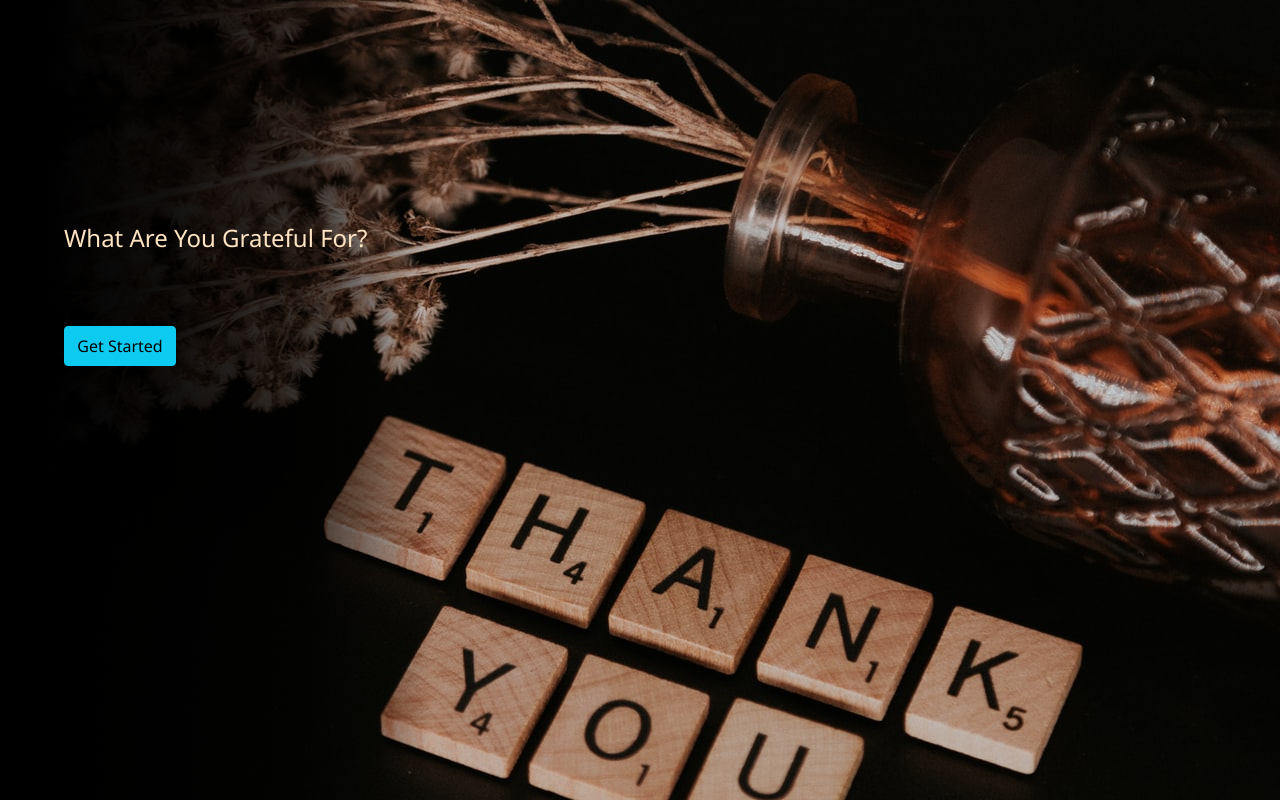
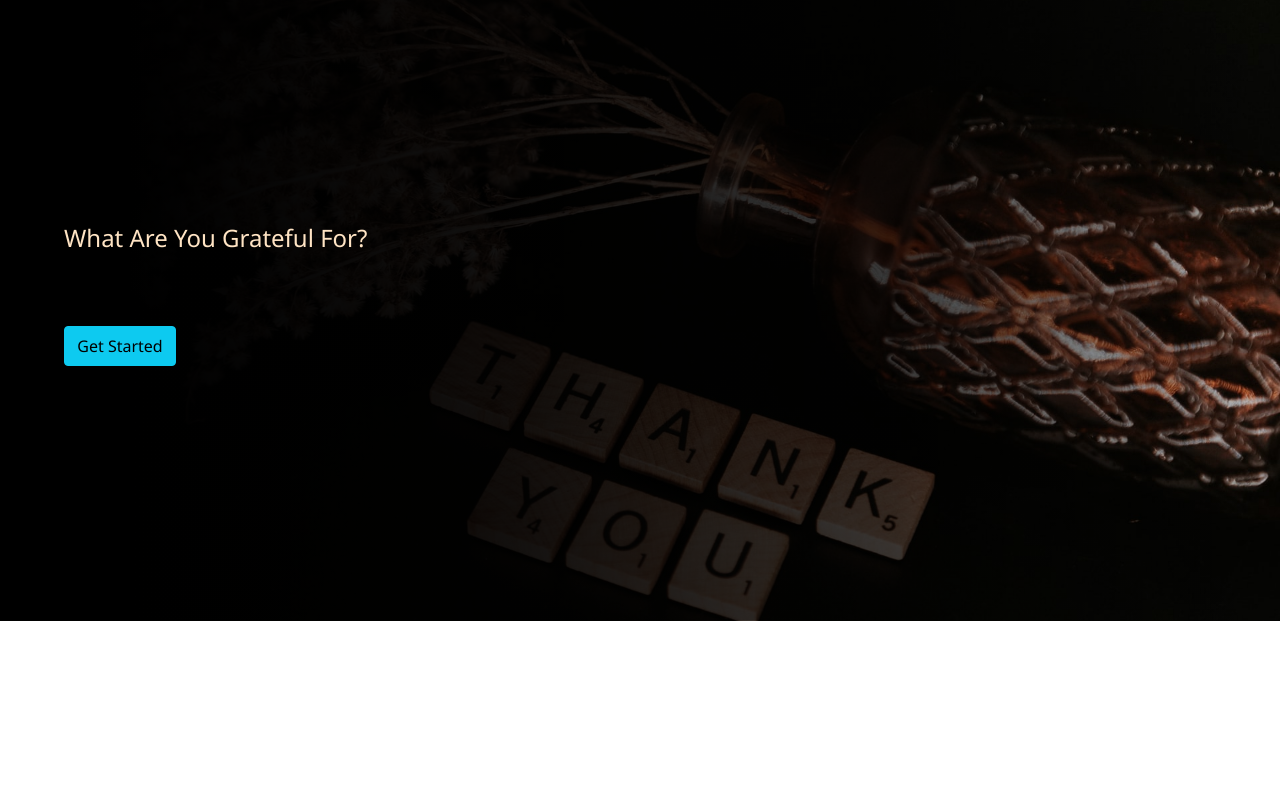
Before and after one commit to ntig0001/grateful_app, a React (Create React App) app: page / in a window 1280 px wide. Built offline with nearby package versions, Linux system fonts and the light colour scheme; no server answers.

Commit message:
css main page fix

```diff
--- a/src/App.css
+++ b/src/App.css
@@ -8,10 +8,6 @@
 html{
   margin: 0;
   padding: 0;
-  background: url("./img/grateful.jpg");
-  background-position: center;
-  background-repeat: no-repeat;
-  height: 100vh;
 }
 
 .App {
@@ -19,21 +15,27 @@ html{
   color: bisque;
   font-weight: bold;
   position: absolute;
-  height: 100vh;
+  height: auto;
+  width: 100%;
   background-image: linear-gradient(to right,
   rgba(0,0,0,1) 10%,
   rgba(0,0,0,.9) 40%,
   rgba(0,0,0,.7) 70%,
   rgba(0,0,0,0) 100%
-  );
+  ), url("./img/grateful.jpg");
+  background-position: center;
+  background-size: cover;
+  background-repeat: no-repeat;
 }
 
 .wrapper{
   display: grid;
   grid-template-columns: 1fr;
+  align-items: center;
+  width: 100%;
   gap: 2rem;
   margin: 0rem;
-  padding: 2rem;
+  padding: 0rem;
   background: url("./img/grateful.jpg");
   background-position: center;
   background-size: cover;
@@ -42,9 +44,10 @@ html{
 }
 
 .wrapper-grid{
+  width: 100%;
   display: grid;
   grid-template-columns: repeat(auto-fit, 20rem);
-  justify-content: center;
+  align-items: center;
 }
 
 .card{
@@ -117,7 +120,7 @@ html{
 }
 
 .footer{
-  text-align: end;
+  text-align: center;
 }
 
 .bottom{
```
